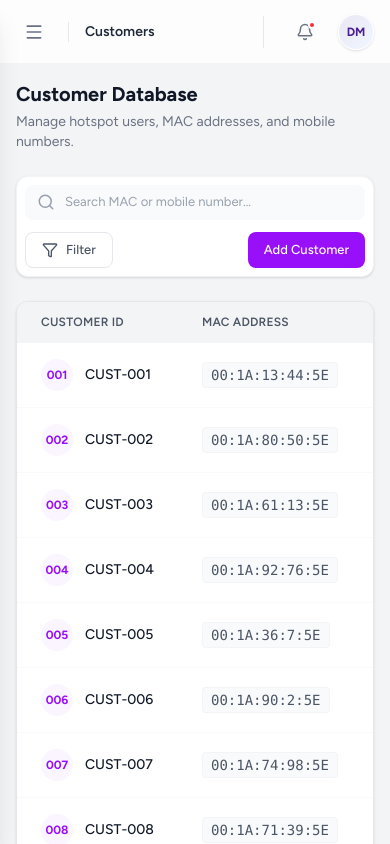
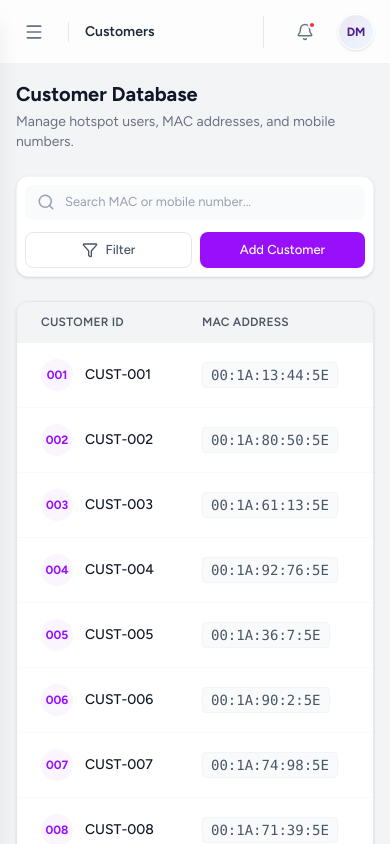
Before and after one commit to dennismutuku2005/pacewebsite, a Next.js app in the folder isphotspotportal/: page /dashboard/customers in a window 390 px wide. Shown: the top 844 px of the page. Built offline with nearby package versions, Linux system fonts and the light colour scheme.

Commit message:
Auto-update: page.js

```diff
--- a/isphotspotportal/src/app/dashboard/customers/page.js
+++ b/isphotspotportal/src/app/dashboard/customers/page.js
@@ -101,10 +101,10 @@ export default function CustomersPage() {
                     />
                 </div>
                 <div className="flex gap-2 w-full md:w-auto">
-                    <button className="flex items-center gap-2 px-4 py-2 border border-gray-200 text-gray-600 rounded-lg hover:bg-gray-50 transition-all bg-white text-sm font-medium whitespace-nowrap">
+                    <button className="flex items-center gap-2 px-4 py-2 border border-gray-200 text-gray-600 rounded-lg hover:bg-gray-50 transition-all bg-white text-sm font-medium whitespace-nowrap justify-center flex-1 md:flex-none">
                         <Filter size={16} /> Filter
                     </button>
-                    <button className="flex items-center gap-2 px-4 py-2 bg-purple-600 text-white rounded-lg hover:bg-purple-700 transition-all text-sm font-medium whitespace-nowrap ml-auto md:ml-0">
+                    <button className="flex items-center gap-2 px-4 py-2 bg-purple-600 text-white rounded-lg hover:bg-purple-700 transition-all text-sm font-medium whitespace-nowrap justify-center flex-1 md:flex-none">
                         Add Customer
                     </button>
                 </div>
```
